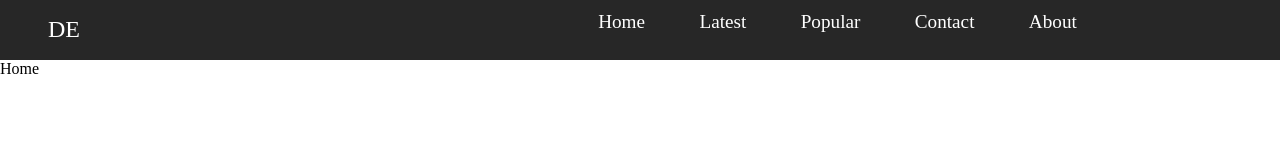
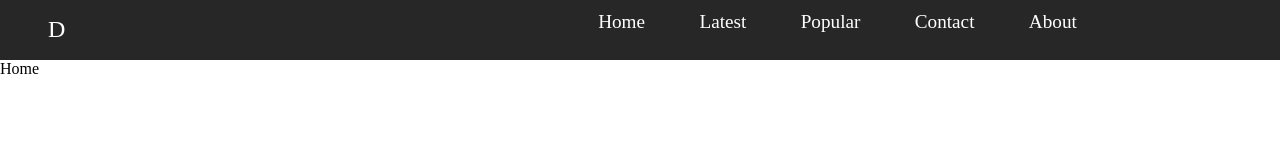
Before and after one commit to Dejvi31/landing-page, a React app: page / in a window 1280 px wide. Shown: the top 160 px of the page. Built offline with nearby package versions, Linux system fonts and the light colour scheme; the HTML template or start-up script is replaced by a standard one.

Commit message:
ndryshuam navbar

```diff
--- a/src/components/Navbar.jsx
+++ b/src/components/Navbar.jsx
@@ -4,7 +4,7 @@ import "../styles/Navbar.css"
 const Navbar = () => {
   return (
     <nav>
-        <span>DE</span>
+        <span>D</span>
         <ul>
             <li>Home</li>
             <li>Latest</li>
```
